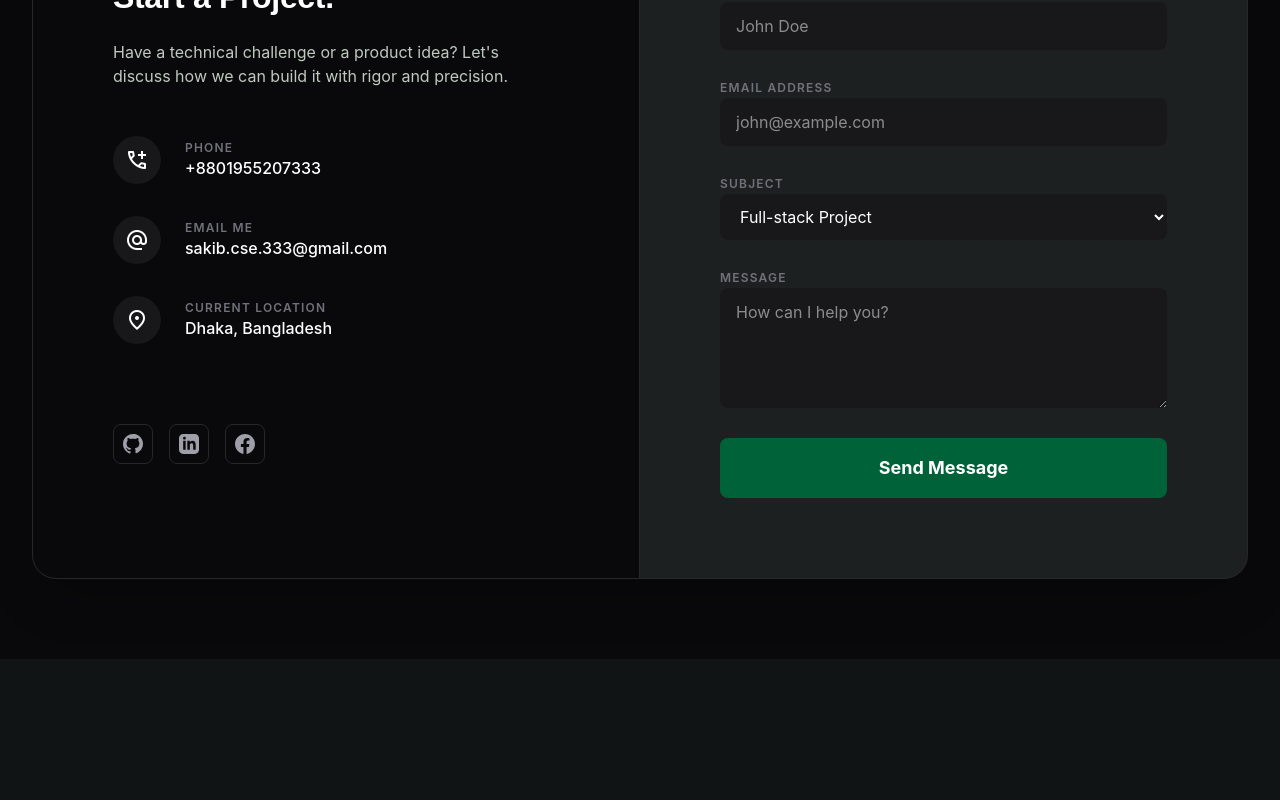
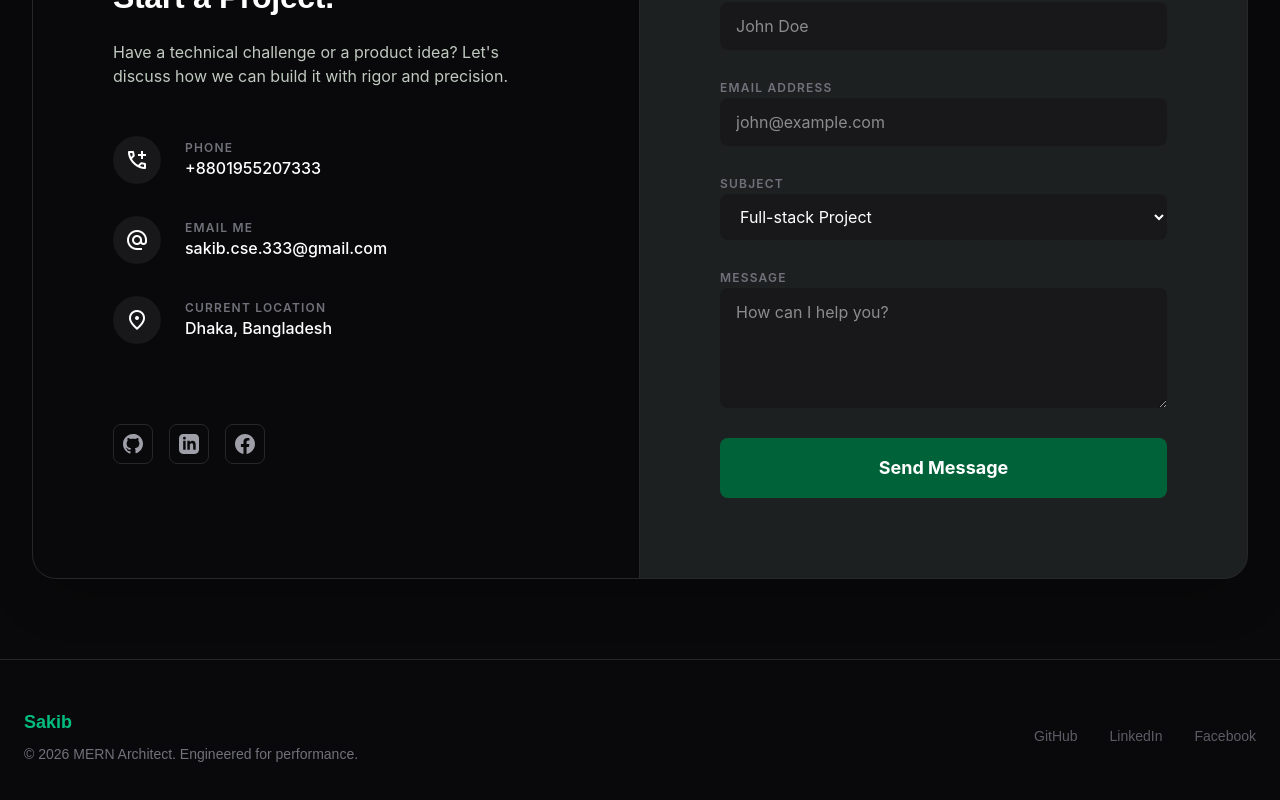
Before and after one commit to sakib-333/portfolio, a React (Vite) app: page / in a window 1280 px wide. Shown: the part 4939-5739 px from the top of the page. Before the commit the page ends 5598 px from the top, so only its background shows below. Built offline with nearby package versions, Linux system fonts and the light colour scheme.

Commit message:
Add footer section.

```diff
--- a/src/App.tsx
+++ b/src/App.tsx
@@ -6,6 +6,8 @@ import Education from "./components/main/Education";
 import Home from "./components/main/Home";
 import Skills from "./components/main/Skills";
 import Projects from "./components/main/Projects";
+import Footer from "./components/footer/Footer";
+
 
 
 
@@ -22,9 +24,8 @@ const App = () => {
         <Education />
         <About />
         <Contact />
-
-
       </main>
+      <Footer />
     </div>
   )
 }
--- /dev/null
+++ b/src/components/footer/Footer.tsx
@@ -0,0 +1,42 @@
+const Footer = () => {
+    return (
+        <footer className="w-full bg-zinc-950 font-space-grotesk text-sm py-12 border-t border-zinc-800">
+            <div className="max-w-7xl mx-auto px-6 flex flex-col md:flex-row justify-between items-center gap-6">
+                <div className="flex flex-col items-center md:items-start gap-2">
+                    <span className="text-lg font-bold text-emerald-500">Sakib</span>
+                    <p className="text-zinc-500">
+                        © {new Date().getFullYear()} MERN Architect. Engineered for performance.
+                    </p>
+                </div>
+                <div className="flex gap-8">
+                    <a
+                        className="text-zinc-500 hover:text-emerald-400 transition-colors opacity-80 hover:opacity-100"
+                        href="https://github.com"
+                        target="_blank"
+                        rel="noopener noreferrer"
+                    >
+                        GitHub
+                    </a>
+                    <a
+                        className="text-zinc-500 hover:text-emerald-400 transition-colors opacity-80 hover:opacity-100"
+                        href="https://linkedin.com"
+                        target="_blank"
+                        rel="noopener noreferrer"
+                    >
+                        LinkedIn
+                    </a>
+                    <a
+                        className="text-zinc-500 hover:text-emerald-400 transition-colors opacity-80 hover:opacity-100"
+                        href="https://facebook.com"
+                        target="_blank"
+                        rel="noopener noreferrer"
+                    >
+                        Facebook
+                    </a>
+                </div>
+            </div>
+        </footer>
+    );
+};
+
+export default Footer;
```
